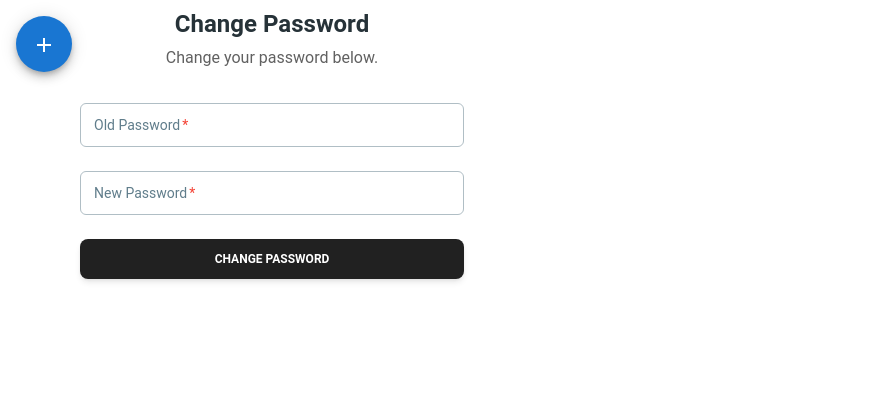
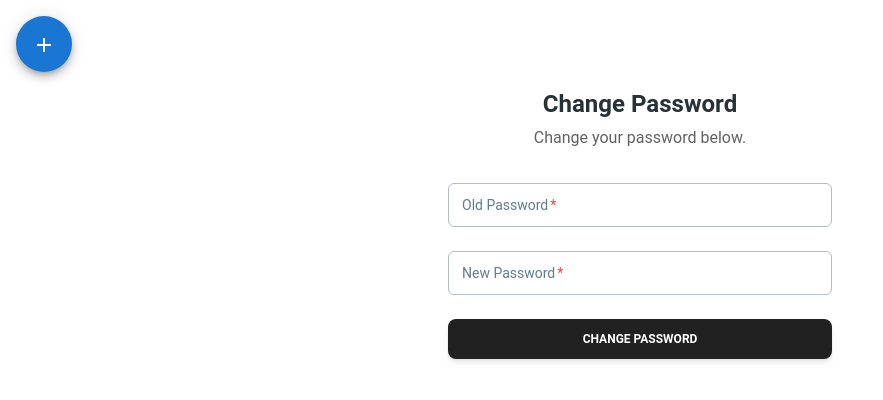
Before and after one commit to DaronAdams/grant-monitor, a React (Create React App) app in the folder frontend/: page /settings in a window 1280 px wide. Shown: the top 400 px of the page, without its empty margins (0-883 px from the left). Built offline with nearby package versions, Linux system fonts and the light colour scheme.

Commit message:
Tested branch functionality

```diff
--- a/frontend/src/components/ChangePassword.tsx
+++ b/frontend/src/components/ChangePassword.tsx
@@ -110,5 +110,5 @@ export function ChangePassword() {
       </Card>
       <ToastContainer position="top-center" autoClose={5000} />
     </div>
-  )
+  );
 }
--- a/frontend/src/pages/Settings.tsx
+++ b/frontend/src/pages/Settings.tsx
@@ -1,12 +1,16 @@
 import NavSpeedDial from '../components/NavSpeedDial'
 import { ChangePassword } from '../components/ChangePassword';
 
-const HomePage = () => {
+
+const SettingsPage = () => {
 
   return (
     <>
       <div className="flex flex-row h-20">
         <NavSpeedDial />
+      </div>
+
+      <div className="flex items-center justify-center">
         <ChangePassword />
       </div>
     </>
@@ -14,4 +18,4 @@ const HomePage = () => {
   );
 }
 
-export default HomePage;
+export default SettingsPage;
```
